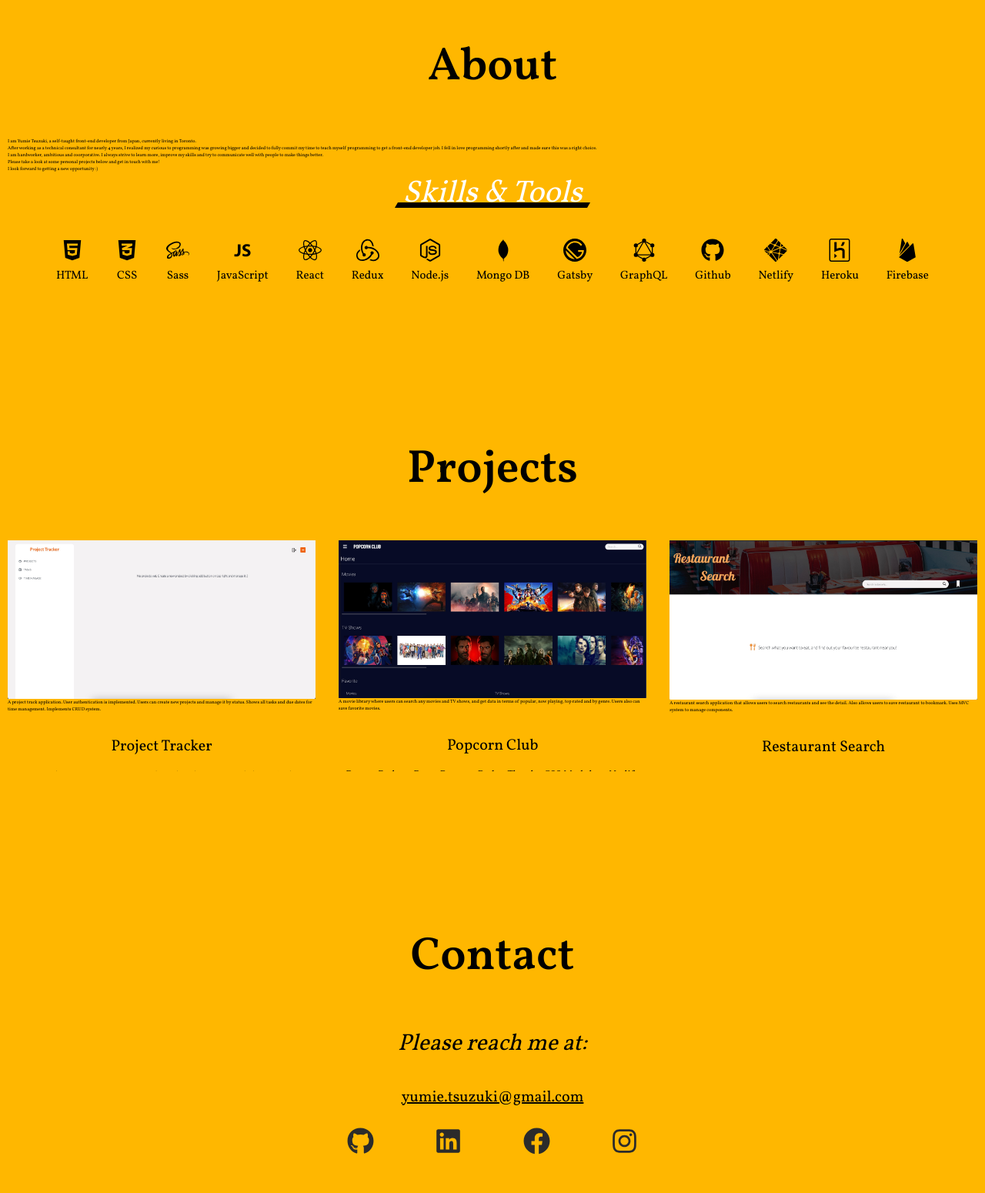
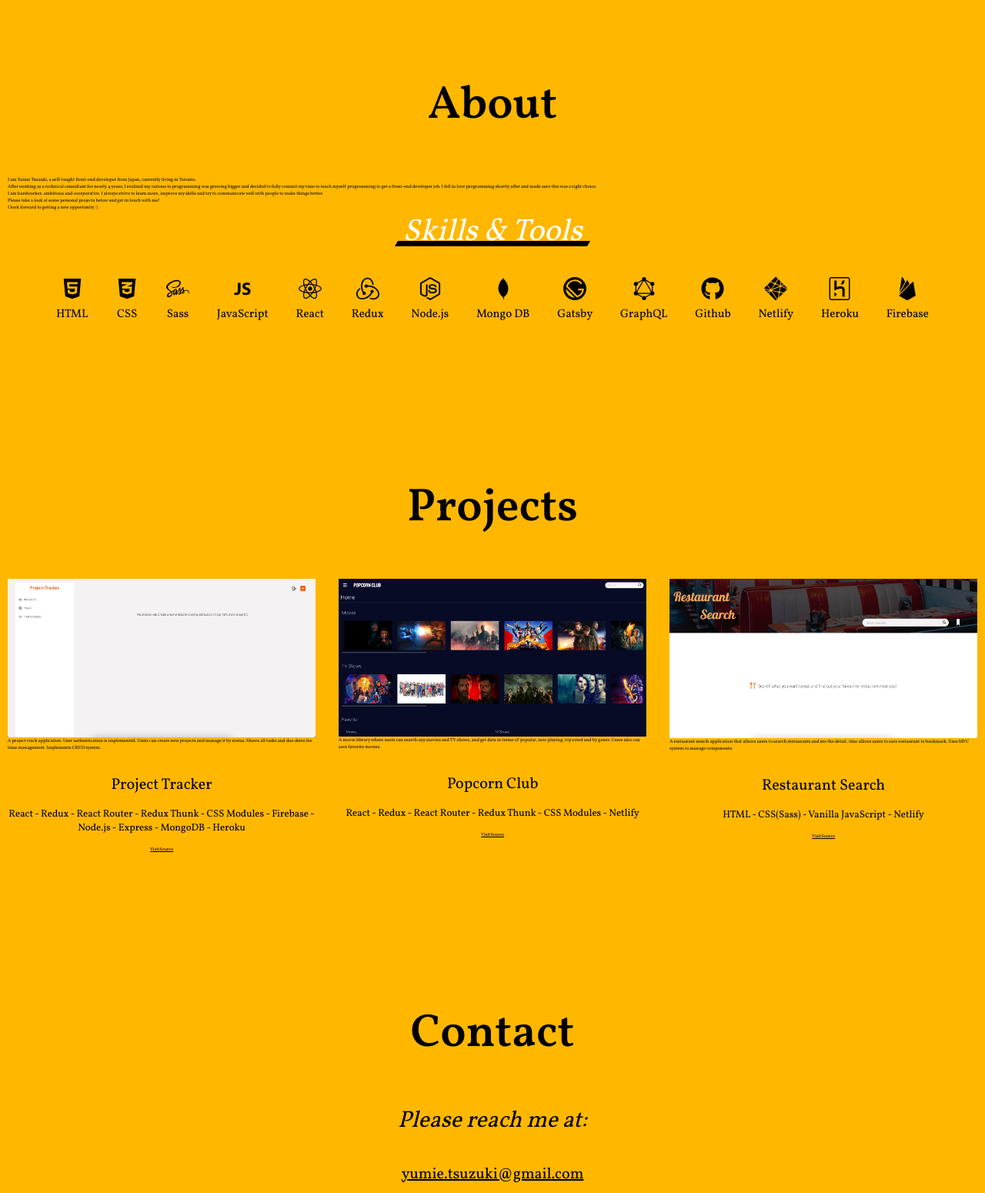
Before and after one commit to yumietzk/portfolio, a Gatsby site: page / in a window 1280 px wide. Shown: the part 1004-2554 px from the top of the page at 77% size. Built offline with nearby package versions, Linux system fonts and the light colour scheme; Gatsby itself is replaced by a stand-in of ours.

Commit message:
fixed some padding between section

```diff
--- a/src/components/sections/about.module.css
+++ b/src/components/sections/about.module.css
@@ -1,5 +1,5 @@
 .about {
-  padding: 25rem 1rem 0 1rem;
+  padding: 30rem 1rem 0 1rem;
   display: flex;
   flex-direction: column;
 }
--- a/src/components/sections/contact.module.css
+++ b/src/components/sections/contact.module.css
@@ -1,5 +1,5 @@
 .contact {
-  padding: 20rem 1rem 3rem 1rem;
+  padding: 15rem 1rem 3rem 1rem;
 
   display: flex;
   flex-direction: column;
--- a/src/components/sections/projects.module.css
+++ b/src/components/sections/projects.module.css
@@ -1,5 +1,5 @@
 .projects {
-  padding: 20rem 1rem 0 1rem;
+  padding: 20rem 1rem 10rem 1rem;
 }
 
 .projects > h1 {
@@ -11,6 +11,7 @@
 
 .items {
   max-width: 100vw;
+  height: 30rem;
   margin: 0 auto;
 
   display: flex;
--- a/src/components/template/projectItem.module.css
+++ b/src/components/template/projectItem.module.css
@@ -3,7 +3,7 @@
   flex-direction: column;
   align-items: center;
 
-  height: 30rem;
+  height: 100%;
 }
 
 .item:not(:last-child) {
```
